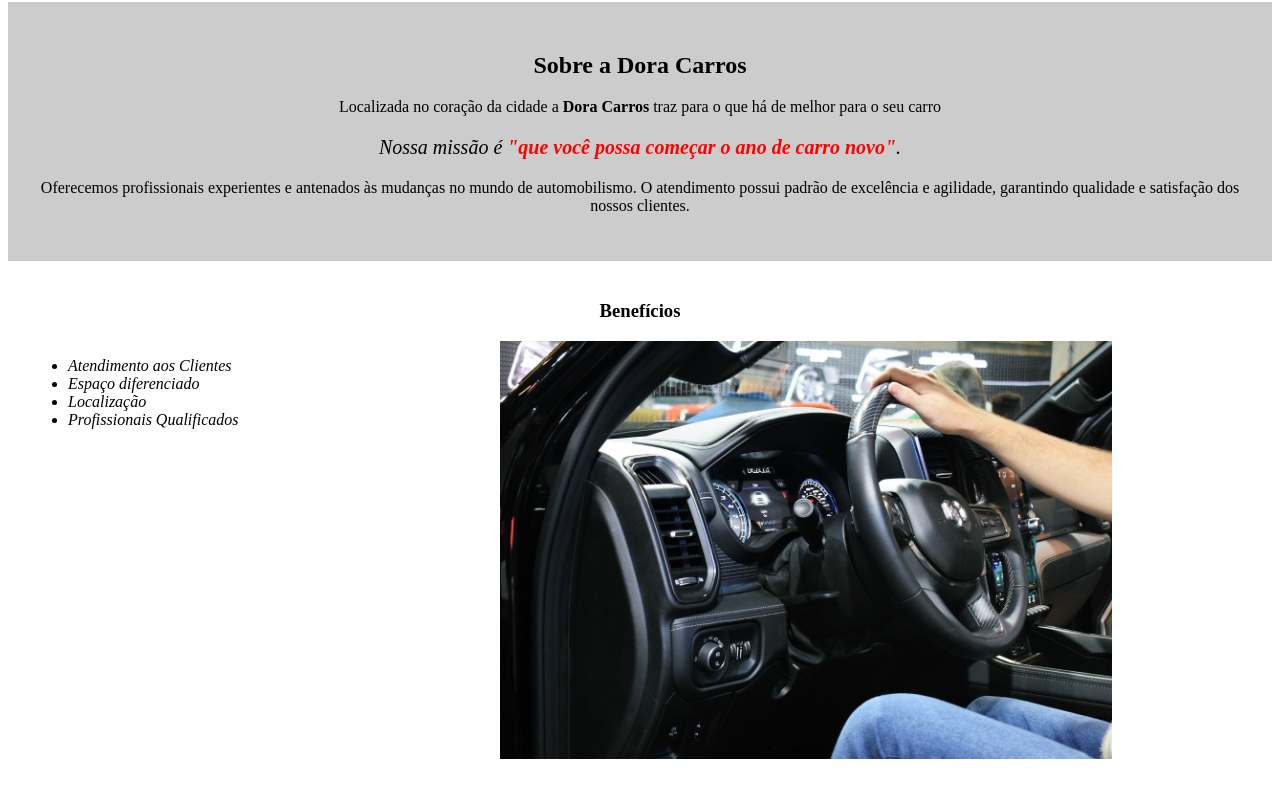
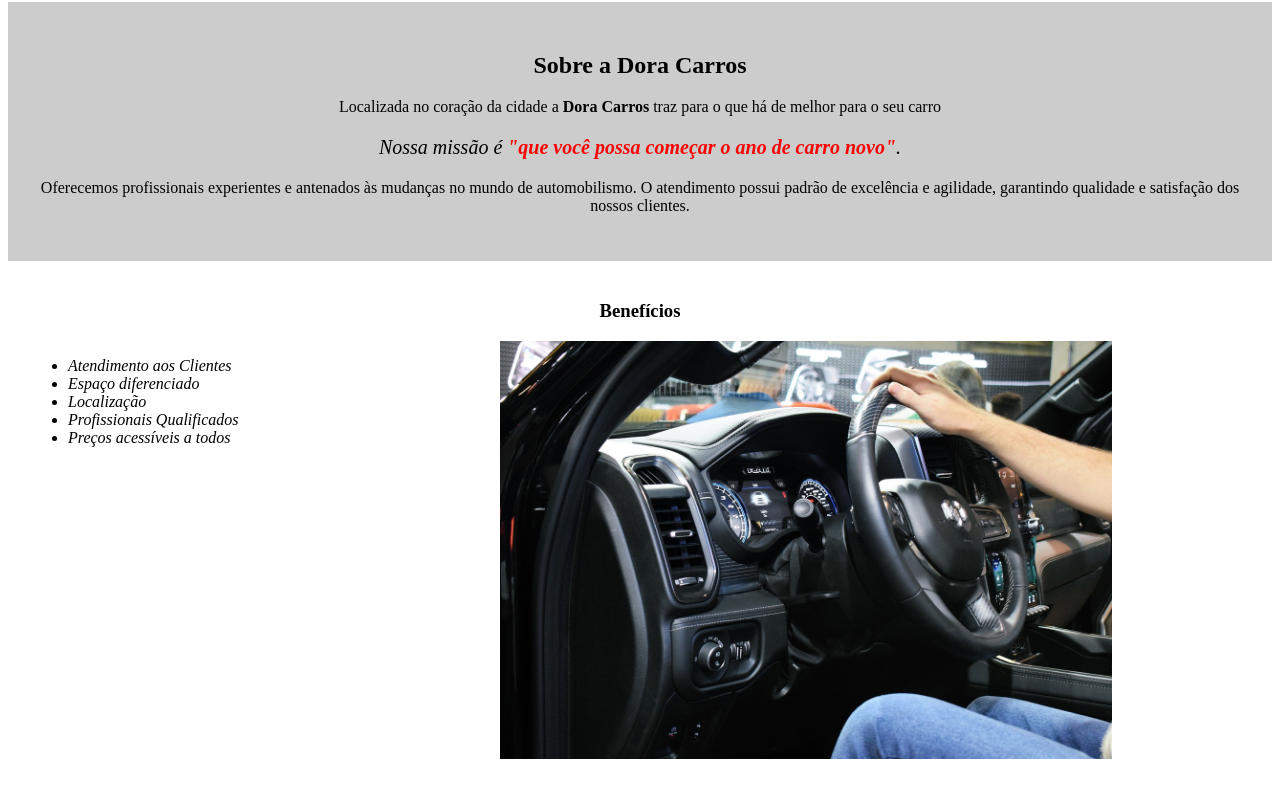
Before and after one commit to Ghus007/BHA, a plain HTML site: page index.html in a window 1280 px wide. Shown: the part 733-1524 px from the top of the page. Drawn offline with Linux system fonts and the light colour scheme.

Commit message:
item new

```diff
--- a/index.html
+++ b/index.html
@@ -28,6 +28,7 @@
 				<li class="itens">Espaço diferenciado</li>
 				<li class="itens">Localização</li>
 				<li class="itens">Profissionais Qualificados</li>
+				<li class="itens">Preços acessíveis a todos</li>
 			</ul>
 
 			<img src="Dodge Ram 2.jpg" class="imagembeneficios">
```
